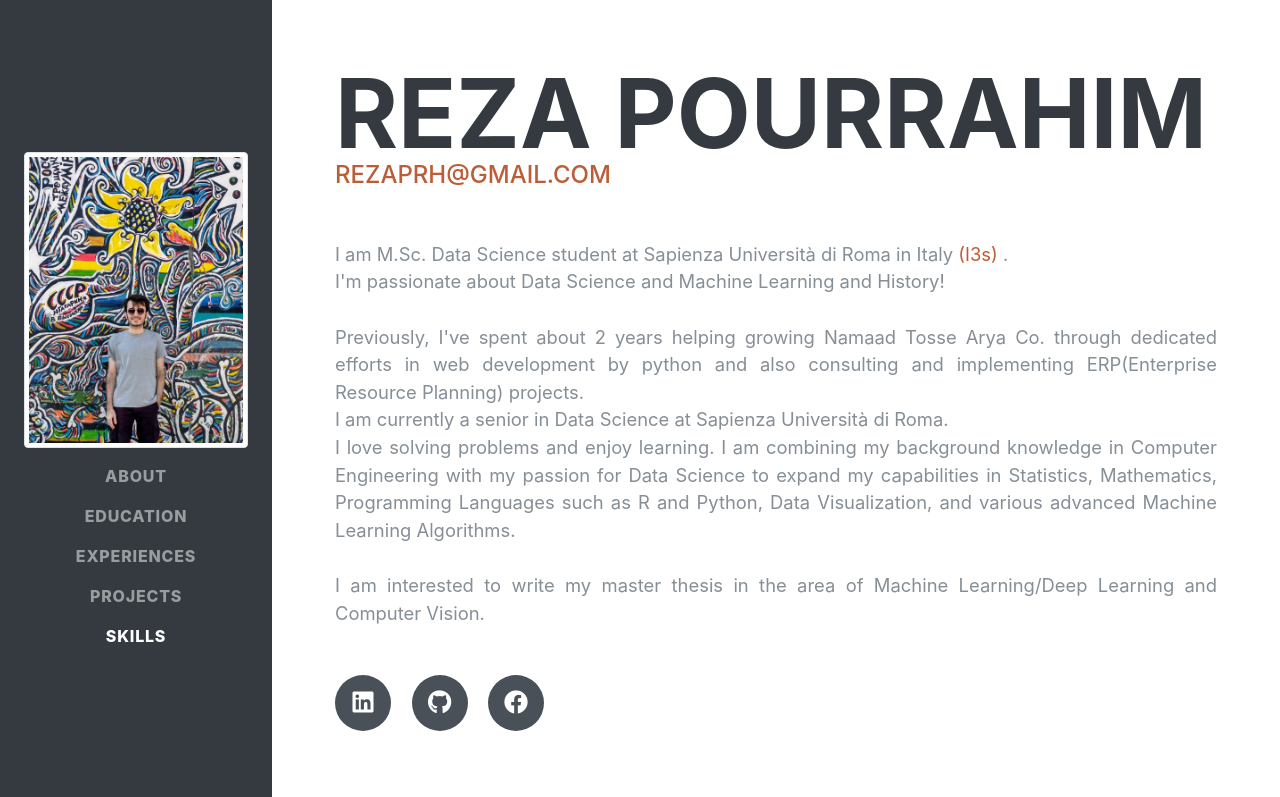
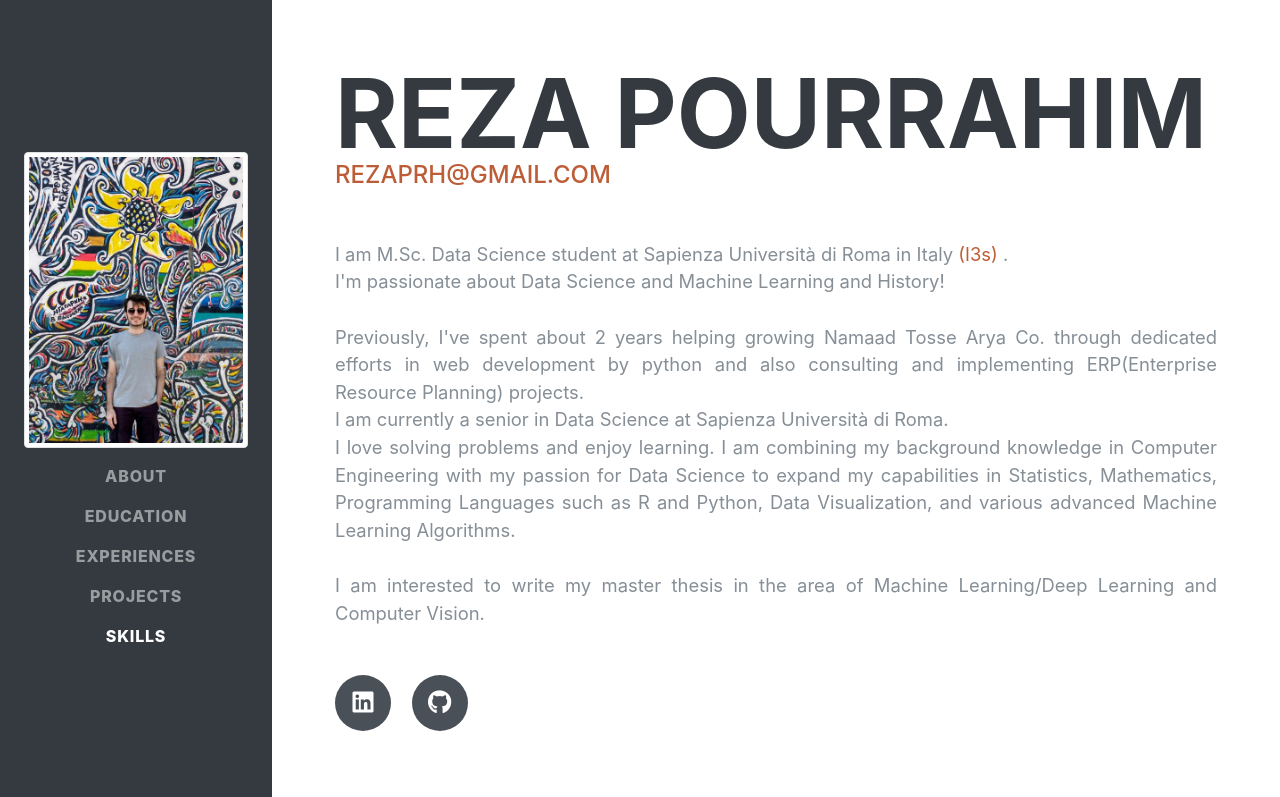
Before and after one commit to Reza-Pourrahim/Reza-Pourrahim.github.io, a plain HTML site: page index.html in a window 1280 px wide. Shown: the top 797 px of the page. Drawn offline with Linux system fonts and the light colour scheme; a web font is replaced by a local one.

Commit message:
Update index.html

```diff
--- a/index.html
+++ b/index.html
@@ -93,9 +93,9 @@
           <a href="https://github.com/Reza-Pourrahim/">
             <i class="fab fa-github"></i>
           </a>
-          <a href="https://www.facebook.com/reza.pourrahim.7">
-            <i class="fab fa-facebook" ></i>
-          </a>
+          <!-- <a href="https://www.facebook.com/reza.pourrahim.7"> -->
+            <!-- <i class="fab fa-facebook" ></i> -->
+          <!-- </a> -->
 
 
         </div>
```
